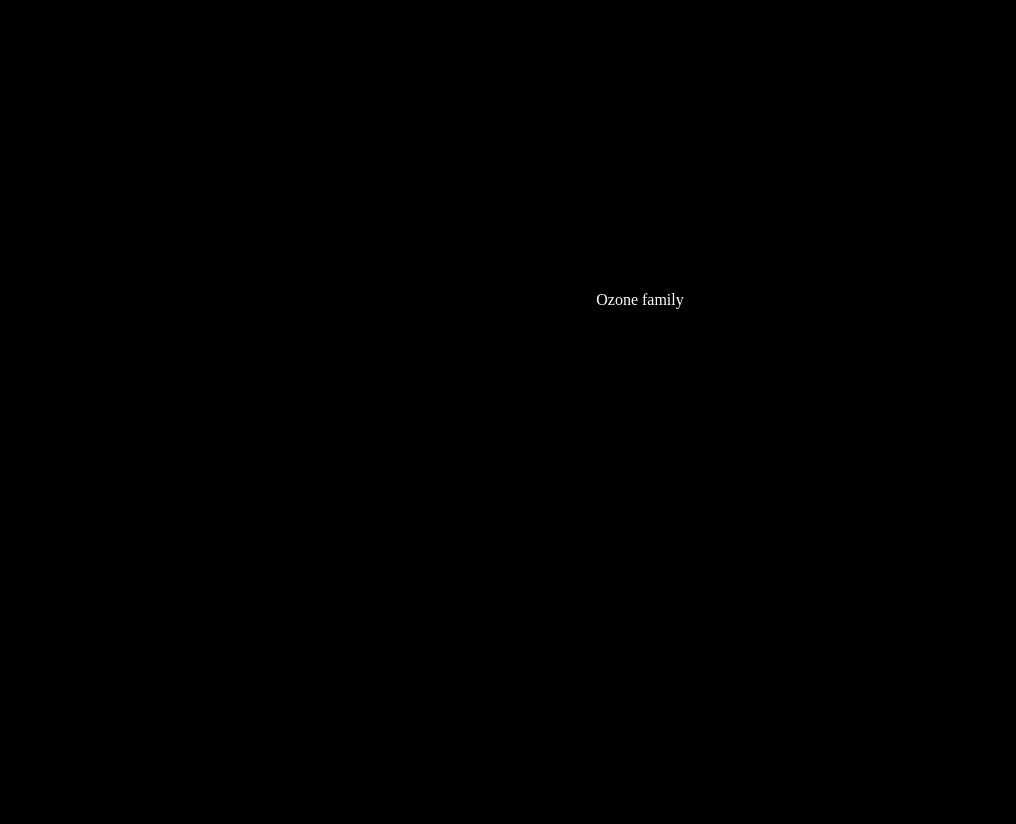
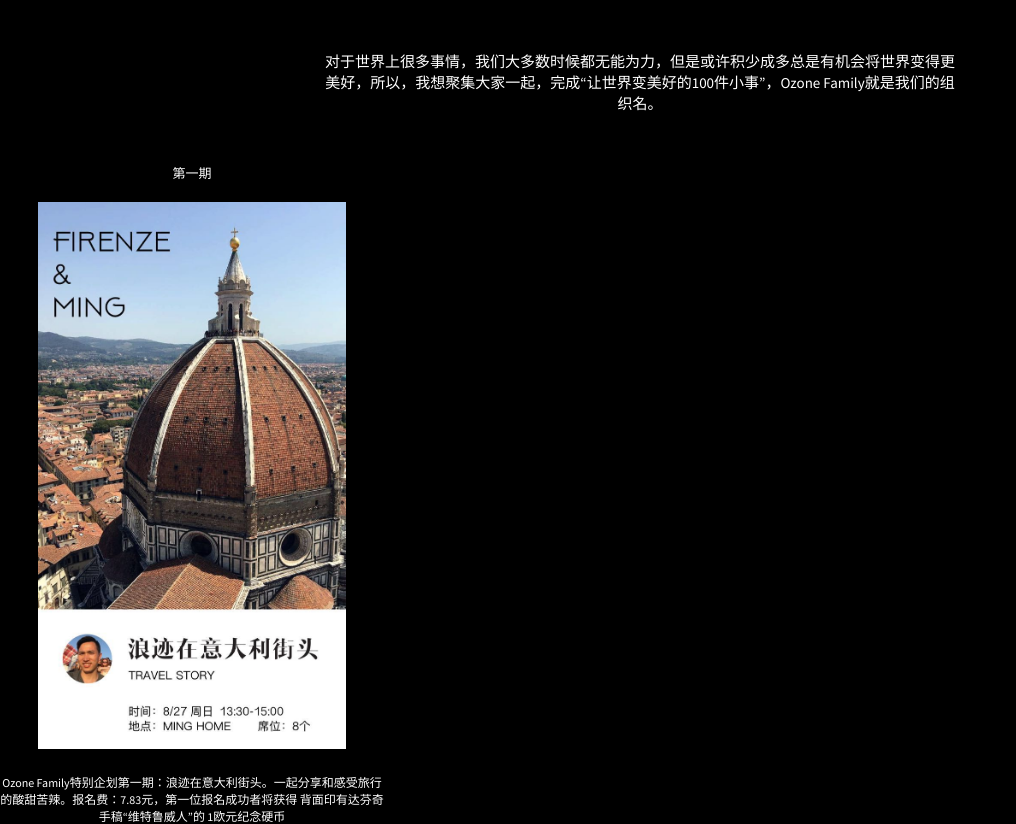
Before and after one commit to ozonefamily/ozonefamily.github.io, a website: page index.html in a window 1280 px wide. Shown: the whole page, without its empty margins (0-1016 px from the left). Before the commit the page ends 800 px from the top, so only its background shows below. Drawn offline with Linux system fonts and the light colour scheme.

Commit message:
new flash

```diff
--- a/index.html
+++ b/index.html
@@ -3,19 +3,56 @@
 <head>
 	<title>Ozone family</title>
 	<meta charset="UTF-8" />
+	<meta name="keywords" content="Ozone family" />
+  <meta id="description" name="description" content="对于世界上很多事情，我们大多数时候都无能为力，但是或许积少成多总是有机会将世界变得更美好，所以，我想聚集大家一起，完成“让世界变美好的100件小事”，Ozone Family就是我们的组织名。" />
+	<link href='http://fonts.googleapis.com/css?family=Source+Sans+Pro:100,300,400,600,700,900,400italic|Montserrat:400,700' rel='stylesheet'>
+
 	<style type="text/css">
 		*{margin: 0; padding: 0;}
 		body{
 			color: #fff;
 			background-color: #000;
+			font-family: 'Source Sans Pro', 'Montserrat'
 		}
+		ul,li{font-style: normal;list-style-type: none;}
 		.container{
 			width: 100%;
-			height: 600px;
-			display: flex;
+			padding-top: 50px;
+			/*display: flex;
 			display: -webkit-flex;
 			align-items: center;
-			justify-content: center;
+			justify-content: center;*/
+			text-align: center;
+		}
+		.team-desc{
+			width: 50%;
+			margin: 0 auto 50px auto;
+			font-size: 15px;
+			color: #fff;
+			font-weight: normal;
+		}
+		.container ul li{
+			float: left;
+			width: 30%;
+			margin-right: 5%;
+		}
+		.container ul li:last-child{
+			margin-right: 0;
+		}
+		.container ul li img{
+			width: 80%;
+			margin: 0 10% 20px 10%;
+		}
+		.container ul li h6{
+			padding-bottom: 20px;
+			font-size: 13px;
+			font-weight: normal;
+		}
+		.container ul li p{
+			text-align: center;
+			color: #fff;
+			font-weight: normal;
+			font-size: 12px;
 		}
 		.box{
 			width: 20rem;
@@ -27,12 +64,30 @@
 			align-items: center;
 			justify-content: center;
 		}
+
+		@media all and (max-width: 650px) {
+			.team-desc{width: 80%;}
+			.container ul li{
+				width: 100%;
+				margin-right: 0;
+			}
+			.container ul li p{width: 80%; padding: 0 10%;}
+		}
 	</style>
 </head>
 
 <body>
 <div class="container">
-	Ozone family
+	<h1 class="team-desc">对于世界上很多事情，我们大多数时候都无能为力，但是或许积少成多总是有机会将世界变得更美好，所以，我想聚集大家一起，完成“让世界变美好的100件小事”，Ozone Family就是我们的组织名。</h1>
+	<ul>
+		<li>
+			<h6>第一期</h6>
+			<img src="img/WechatIMG117.jpg" />
+			<p>Ozone Family特别企划第一期：浪迹在意大利街头。一起分享和感受旅行的酸甜苦辣。报名费：7.83元，第一位报名成功者将获得 背面印有达芬奇手稿“维特鲁威人”的 1欧元纪念硬币</p>
+		</li>
+		<li></li>
+		<li></li>
+	</ul>
 </div>
 
 
```
Also changed, not shown: package.json (added, +19 -0 lines), img/WechatIMG116.jpg (added), img/WechatIMG117.jpg (added), 2 other files.
